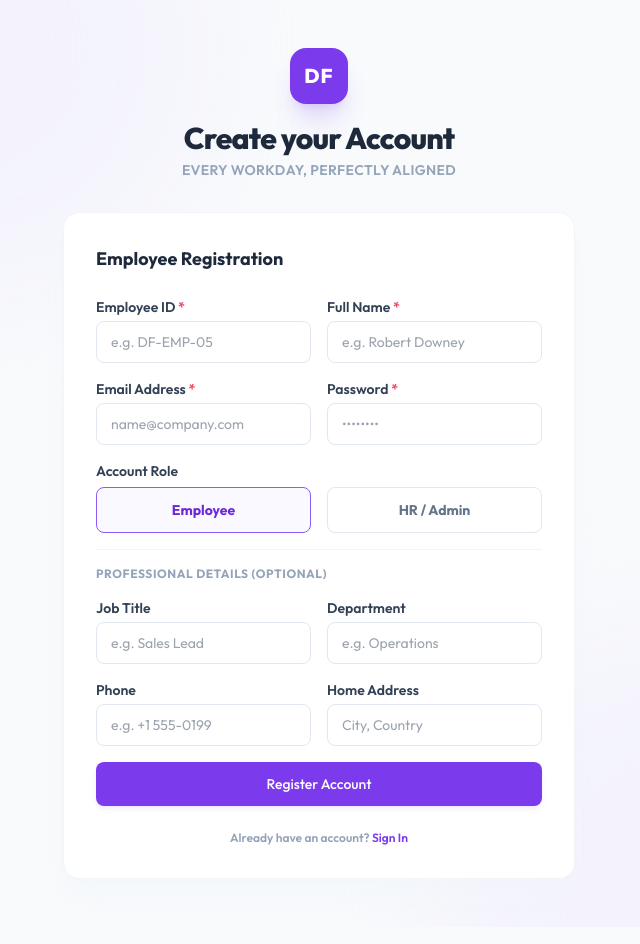
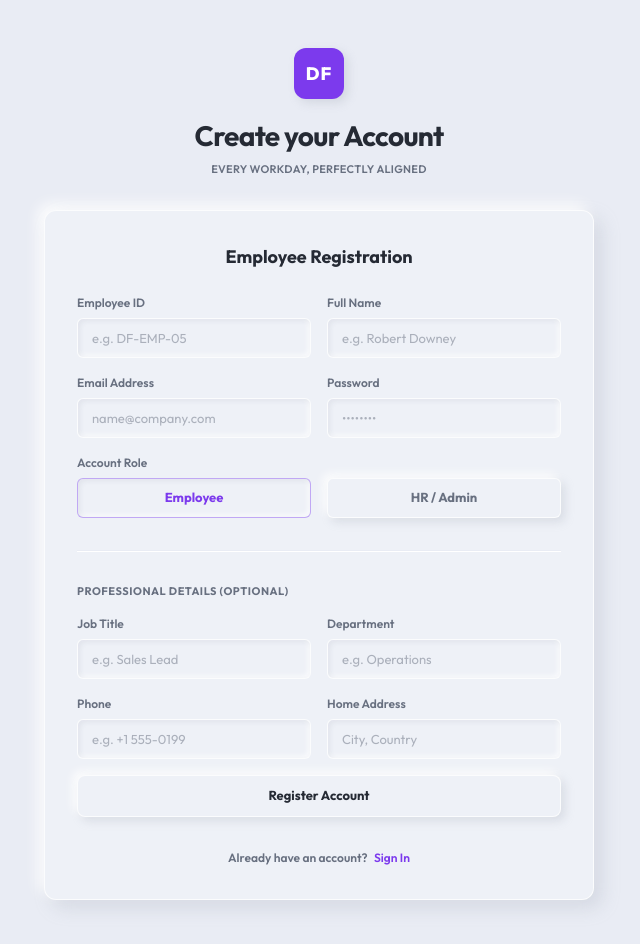
Before and after one commit to Bhanutejanallamothu/ODOO-X-NMIT, a React (Vite) app in the folder frontend/: page /signup in a window 1280 px wide. Shown: the top 944 px of the page, without its empty margins (321-961 px from the left). Built offline with nearby package versions, Linux system fonts and the light colour scheme.

Commit message:
Ui update

```diff
--- a/frontend/src/pages/SignInPage.jsx
+++ b/frontend/src/pages/SignInPage.jsx
@@ -1,9 +1,6 @@
 import React, { useState } from 'react';
 import { Link, useNavigate } from 'react-router-dom';
 import { useAuth } from '../context/AuthContext';
-import Input from '../components/common/Input';
-import Button from '../components/common/Button';
-import { Lock, Mail } from 'lucide-react';
 
 const SignInPage = () => {
   const { login } = useAuth();
@@ -53,70 +50,71 @@ const SignInPage = () => {
   };
 
   return (
-    <div className="min-h-screen flex items-center justify-center bg-slate-50 px-4 py-12 relative overflow-hidden">
-      {/* Background shapes */}
-      <div className="absolute top-[-20%] left-[-10%] w-[50%] h-[50%] rounded-full bg-brand-100/40 filter blur-3xl" />
-      <div className="absolute bottom-[-20%] right-[-10%] w-[50%] h-[50%] rounded-full bg-brand-100/40 filter blur-3xl" />
-
-      <div className="w-full max-w-md z-10">
+    <div className="min-h-screen flex items-center justify-center bg-[#E9ECF4] px-4 py-12 font-sans">
+      <div className="w-full max-w-[420px] z-10">
         {/* Branding header */}
         <div className="text-center mb-8">
-          <div className="inline-flex bg-brand-600 p-3.5 rounded-2xl text-white shadow-xl shadow-brand-500/20 mb-4">
-            <span className="font-extrabold text-xl tracking-wider">DF</span>
+          <div className="inline-flex bg-[#7C3AED] p-3 rounded-xl text-white shadow-[4px_4px_10px_rgba(163,169,183,0.3)] mb-4">
+            <span className="font-extrabold text-[18px] tracking-wider">DF</span>
           </div>
-          <h2 className="text-3xl font-extrabold text-slate-800 tracking-tight">Welcome to Dayflow</h2>
-          <p className="text-sm text-slate-400 font-semibold tracking-wide uppercase mt-1">Every workday, perfectly aligned</p>
+          <h2 className="text-[28px] font-bold text-[#252A34] tracking-tight">Welcome to Dayflow</h2>
+          <p className="text-[11px] text-[#687080] font-semibold tracking-wide uppercase mt-1">Every workday, perfectly aligned</p>
         </div>
 
         {/* Auth Card */}
-        <div className="bg-white p-8 rounded-2xl border border-slate-100 shadow-xl shadow-slate-100/40">
-          <h3 className="text-lg font-bold text-slate-800 mb-6">Sign In</h3>
+        <div className="bg-[#EEF1F7] p-8 rounded-xl border border-[rgba(255,255,255,0.8)] shadow-[8px_8px_18px_rgba(163,169,183,0.28),-6px_-6px_14px_rgba(255,255,255,0.9)]">
+          <h3 className="text-[18px] font-bold text-[#252A34] mb-6 text-center">Sign In</h3>
 
           {generalError && (
-            <div className="mb-6 p-4 rounded-xl bg-rose-50 border border-rose-100 text-xs font-semibold text-rose-600 leading-relaxed">
+            <div className="mb-6 p-4 rounded-xl bg-[#EEF1F7] shadow-[inset_2px_2px_5px_rgba(163,169,183,0.18),inset_-2px_-2px_5px_rgba(255,255,255,0.75)] border border-[rgba(255,255,255,0.8)] text-[12px] font-semibold text-rose-600 leading-relaxed text-center">
               {generalError}
             </div>
           )}
 
-          <form onSubmit={handleSubmit} className="space-y-4">
-            <Input
-              label="Email Address"
+          <form onSubmit={handleSubmit} className="space-y-5">
+            <div className="flex flex-col space-y-1.5 w-full">
+              <label htmlFor="email" className="text-[12px] font-semibold text-[#687080]">Email Address</label>
+              <input
+                id="email"
                 name="email"
                 type="email"
                 placeholder="name@company.com"
                 value={formData.email}
                 onChange={handleChange}
-              error={errors.email}
                 required
+                className="w-full h-[40px] px-3.5 bg-[#EEF1F7] rounded-md border border-[rgba(255,255,255,0.8)] shadow-[inset_2px_2px_5px_rgba(163,169,183,0.18),inset_-2px_-2px_5px_rgba(255,255,255,0.75)] text-[13px] text-[#252A34] focus:outline-none focus:border-[#7C3AED]/40 focus:ring-1 focus:ring-[#7C3AED]/30 transition-all placeholder:text-[#687080]/50"
               />
+              {errors.email && <span className="text-[11px] text-rose-500 font-medium">{errors.email}</span>}
+            </div>
 
-            <div className="relative">
-              <Input
-                label="Password"
+            <div className="flex flex-col space-y-1.5 w-full">
+              <label htmlFor="password" className="text-[12px] font-semibold text-[#687080]">Password</label>
+              <input
+                id="password"
                 name="password"
                 type="password"
                 placeholder="••••••••"
                 value={formData.password}
                 onChange={handleChange}
-                error={errors.password}
                 required
+                className="w-full h-[40px] px-3.5 bg-[#EEF1F7] rounded-md border border-[rgba(255,255,255,0.8)] shadow-[inset_2px_2px_5px_rgba(163,169,183,0.18),inset_-2px_-2px_5px_rgba(255,255,255,0.75)] text-[13px] text-[#252A34] focus:outline-none focus:border-[#7C3AED]/40 focus:ring-1 focus:ring-[#7C3AED]/30 transition-all placeholder:text-[#687080]/50"
               />
+              {errors.password && <span className="text-[11px] text-rose-500 font-medium">{errors.password}</span>}
             </div>
 
-            <Button
+            <button
               type="submit"
-              variant="primary"
-              loading={loading}
-              className="w-full py-3 mt-2"
+              disabled={loading}
+              className="w-full h-[42px] mt-2 bg-[#EEF1F7] text-[#252A34] font-bold text-[13px] rounded-lg border border-[rgba(255,255,255,0.8)] shadow-[4px_4px_10px_rgba(163,169,183,0.28),-4px_-4px_10px_rgba(255,255,255,0.9)] hover:text-[#7C3AED] hover:shadow-[2px_2px_5px_rgba(163,169,183,0.28),-2px_-2px_5px_rgba(255,255,255,0.9)] active:shadow-[inset_2px_2px_5px_rgba(163,169,183,0.18),inset_-2px_-2px_5px_rgba(255,255,255,0.75)] active:border-transparent transition-all flex items-center justify-center disabled:opacity-50"
             >
-              Sign In
-            </Button>
+              {loading ? 'Signing In...' : 'Sign In'}
+            </button>
           </form>
 
           {/* Nav option */}
-          <div className="mt-6 text-center text-xs font-semibold text-slate-400">
+          <div className="mt-8 text-center text-[12px] font-semibold text-[#687080]">
             Don't have an account?{' '}
-            <Link to="/signup" className="text-brand-600 hover:text-brand-700 transition-colors">
+            <Link to="/signup" className="text-[#7C3AED] hover:text-[#6D28D9] transition-colors ml-1">
               Request access / Register
             </Link>
           </div>
--- a/frontend/src/pages/SignUpPage.jsx
+++ b/frontend/src/pages/SignUpPage.jsx
@@ -1,8 +1,6 @@
 import React, { useState } from 'react';
 import { Link, useNavigate } from 'react-router-dom';
 import { useAuth } from '../context/AuthContext';
-import Input from '../components/common/Input';
-import Button from '../components/common/Button';
 
 const SignUpPage = () => {
   const { register } = useAuth();
@@ -79,184 +77,142 @@ const SignUpPage = () => {
     }
   };
 
+  const inputClasses = "w-full h-[40px] px-3.5 bg-[#EEF1F7] rounded-md border border-[rgba(255,255,255,0.8)] shadow-[inset_2px_2px_5px_rgba(163,169,183,0.18),inset_-2px_-2px_5px_rgba(255,255,255,0.75)] text-[13px] text-[#252A34] focus:outline-none focus:border-[#7C3AED]/40 focus:ring-1 focus:ring-[#7C3AED]/30 transition-all placeholder:text-[#687080]/50";
+  const labelClasses = "text-[12px] font-semibold text-[#687080]";
+
   return (
-    <div className="min-h-screen flex items-center justify-center bg-slate-50 px-4 py-12 relative overflow-hidden">
-      {/* Background decoration */}
-      <div className="absolute top-[-20%] left-[-10%] w-[50%] h-[50%] rounded-full bg-brand-100/40 filter blur-3xl" />
-      <div className="absolute bottom-[-20%] right-[-10%] w-[50%] h-[50%] rounded-full bg-brand-100/40 filter blur-3xl" />
-
-      <div className="w-full max-w-lg z-10">
+    <div className="min-h-screen flex items-center justify-center bg-[#E9ECF4] px-4 py-12 font-sans">
+      <div className="w-full max-w-[550px] z-10">
         {/* Logo header */}
         <div className="text-center mb-8">
-          <div className="inline-flex bg-brand-600 p-3.5 rounded-2xl text-white shadow-xl shadow-brand-500/20 mb-4">
-            <span className="font-extrabold text-xl tracking-wider">DF</span>
+          <div className="inline-flex bg-[#7C3AED] p-3 rounded-xl text-white shadow-[4px_4px_10px_rgba(163,169,183,0.3)] mb-4">
+            <span className="font-extrabold text-[18px] tracking-wider">DF</span>
           </div>
-          <h2 className="text-3xl font-extrabold text-slate-800 tracking-tight">Create your Account</h2>
-          <p className="text-sm text-slate-400 font-semibold tracking-wide uppercase mt-1">Every workday, perfectly aligned</p>
+          <h2 className="text-[28px] font-bold text-[#252A34] tracking-tight">Create your Account</h2>
+          <p className="text-[11px] text-[#687080] font-semibold tracking-wide uppercase mt-1">Every workday, perfectly aligned</p>
         </div>
 
         {/* Auth Card */}
-        <div className="bg-white p-8 rounded-2xl border border-slate-100 shadow-xl shadow-slate-100/40">
+        <div className="bg-[#EEF1F7] p-8 rounded-xl border border-[rgba(255,255,255,0.8)] shadow-[8px_8px_18px_rgba(163,169,183,0.28),-6px_-6px_14px_rgba(255,255,255,0.9)]">
 
           {successMessage ? (
             <div className="text-center py-6">
-              <div className="inline-flex items-center justify-center h-12 w-12 rounded-full bg-emerald-100 text-emerald-600 mb-4">
+              <div className="inline-flex items-center justify-center h-12 w-12 rounded-full bg-[#EEF1F7] border border-[rgba(255,255,255,0.8)] shadow-[inset_2px_2px_5px_rgba(163,169,183,0.18),inset_-2px_-2px_5px_rgba(255,255,255,0.75)] text-emerald-500 mb-4">
                 <svg className="h-6 w-6" fill="none" viewBox="0 0 24 24" stroke="currentColor">
                   <path strokeLinecap="round" strokeLinejoin="round" strokeWidth="2" d="M5 13l4 4L19 7" />
                 </svg>
               </div>
-              <h3 className="text-lg font-bold text-slate-800 mb-2">Check Your Email</h3>
-              <p className="text-sm text-slate-500 leading-relaxed mb-6">
+              <h3 className="text-[18px] font-bold text-[#252A34] mb-2">Check Your Email</h3>
+              <p className="text-[12px] text-[#687080] leading-relaxed mb-6">
                 {successMessage}
               </p>
               <div className="flex justify-center space-x-4">
                 <Link to="/signin">
-                  <Button variant="primary">Proceed to Login</Button>
+                  <button className="h-[42px] px-6 bg-[#EEF1F7] text-[#252A34] font-bold text-[13px] rounded-lg border border-[rgba(255,255,255,0.8)] shadow-[4px_4px_10px_rgba(163,169,183,0.28),-4px_-4px_10px_rgba(255,255,255,0.9)] hover:text-[#7C3AED] hover:shadow-[2px_2px_5px_rgba(163,169,183,0.28),-2px_-2px_5px_rgba(255,255,255,0.9)] active:shadow-[inset_2px_2px_5px_rgba(163,169,183,0.18),inset_-2px_-2px_5px_rgba(255,255,255,0.75)] active:border-transparent transition-all flex items-center justify-center">
+                    Proceed to Login
+                  </button>
                 </Link>
               </div>
             </div>
           ) : (
             <>
-              <h3 className="text-lg font-bold text-slate-800 mb-6">Employee Registration</h3>
+              <h3 className="text-[18px] font-bold text-[#252A34] mb-6 text-center">Employee Registration</h3>
 
               {generalError && (
-                <div className="mb-6 p-4 rounded-xl bg-rose-50 border border-rose-100 text-xs font-semibold text-rose-600">
+                <div className="mb-6 p-4 rounded-xl bg-[#EEF1F7] border border-[rgba(255,255,255,0.8)] shadow-[inset_2px_2px_5px_rgba(163,169,183,0.18),inset_-2px_-2px_5px_rgba(255,255,255,0.75)] text-[12px] font-semibold text-rose-600 text-center">
                   {generalError}
                 </div>
               )}
 
               <form onSubmit={handleSubmit} className="space-y-4">
                 <div className="grid grid-cols-1 md:grid-cols-2 gap-4">
-                  <Input
-                    label="Employee ID"
-                    name="employeeId"
-                    placeholder="e.g. DF-EMP-05"
-                    value={formData.employeeId}
-                    onChange={handleChange}
-                    error={errors.employeeId}
-                    required
-                  />
-                  <Input
-                    label="Full Name"
-                    name="name"
-                    placeholder="e.g. Robert Downey"
-                    value={formData.name}
-                    onChange={handleChange}
-                    error={errors.name}
-                    required
-                  />
+                  <div className="flex flex-col space-y-1.5 w-full">
+                    <label htmlFor="employeeId" className={labelClasses}>Employee ID</label>
+                    <input id="employeeId" name="employeeId" placeholder="e.g. DF-EMP-05" value={formData.employeeId} onChange={handleChange} required className={inputClasses} />
+                    {errors.employeeId && <span className="text-[11px] text-rose-500 font-medium">{errors.employeeId}</span>}
+                  </div>
+                  <div className="flex flex-col space-y-1.5 w-full">
+                    <label htmlFor="name" className={labelClasses}>Full Name</label>
+                    <input id="name" name="name" placeholder="e.g. Robert Downey" value={formData.name} onChange={handleChange} required className={inputClasses} />
+                    {errors.name && <span className="text-[11px] text-rose-500 font-medium">{errors.name}</span>}
+                  </div>
                 </div>
 
                 <div className="grid grid-cols-1 md:grid-cols-2 gap-4">
-                  <Input
-                    label="Email Address"
-                    name="email"
-                    type="email"
-                    placeholder="name@company.com"
-                    value={formData.email}
-                    onChange={handleChange}
-                    error={errors.email}
-                    required
-                  />
-                  <Input
-                    label="Password"
-                    name="password"
-                    type="password"
-                    placeholder="••••••••"
-                    value={formData.password}
-                    onChange={handleChange}
-                    error={errors.password}
-                    required
-                  />
+                  <div className="flex flex-col space-y-1.5 w-full">
+                    <label htmlFor="email" className={labelClasses}>Email Address</label>
+                    <input id="email" name="email" type="email" placeholder="name@company.com" value={formData.email} onChange={handleChange} required className={inputClasses} />
+                    {errors.email && <span className="text-[11px] text-rose-500 font-medium">{errors.email}</span>}
+                  </div>
+                  <div className="flex flex-col space-y-1.5 w-full">
+                    <label htmlFor="password" className={labelClasses}>Password</label>
+                    <input id="password" name="password" type="password" placeholder="••••••••" value={formData.password} onChange={handleChange} required className={inputClasses} />
+                    {errors.password && <span className="text-[11px] text-rose-500 font-medium">{errors.password}</span>}
+                  </div>
                 </div>
 
-                <div className="flex flex-col space-y-1.5">
-                  <label className="text-sm font-semibold text-slate-700">Account Role</label>
+                <div className="flex flex-col space-y-1.5 mt-2">
+                  <label className={labelClasses}>Account Role</label>
                   <div className="grid grid-cols-2 gap-4">
-                    <label className={`flex items-center justify-center p-3 rounded-lg border text-sm font-bold cursor-pointer transition-all ${
+                    <label className={`flex items-center justify-center h-[40px] rounded-md border text-[13px] font-bold cursor-pointer transition-all ${
                       formData.role === 'employee'
-                        ? 'border-brand-500 bg-brand-50/50 text-brand-700'
-                        : 'border-slate-200 text-slate-500 hover:bg-slate-50'
+                        ? 'border-[#7C3AED]/40 bg-[#EEF1F7] text-[#7C3AED] shadow-[inset_2px_2px_5px_rgba(163,169,183,0.18),inset_-2px_-2px_5px_rgba(255,255,255,0.75)]'
+                        : 'border-[rgba(255,255,255,0.8)] bg-[#EEF1F7] text-[#687080] shadow-[4px_4px_10px_rgba(163,169,183,0.28),-4px_-4px_10px_rgba(255,255,255,0.9)] hover:text-[#252A34]'
                     }`}>
-                      <input
-                        type="radio"
-                        name="role"
-                        value="employee"
-                        checked={formData.role === 'employee'}
-                        onChange={handleChange}
-                        className="sr-only"
-                      />
+                      <input type="radio" name="role" value="employee" checked={formData.role === 'employee'} onChange={handleChange} className="sr-only" />
                       Employee
                     </label>
-                    <label className={`flex items-center justify-center p-3 rounded-lg border text-sm font-bold cursor-pointer transition-all ${
+                    <label className={`flex items-center justify-center h-[40px] rounded-md border text-[13px] font-bold cursor-pointer transition-all ${
                       formData.role === 'admin'
-                        ? 'border-brand-500 bg-brand-50/50 text-brand-700'
-                        : 'border-slate-200 text-slate-500 hover:bg-slate-50'
+                        ? 'border-[#7C3AED]/40 bg-[#EEF1F7] text-[#7C3AED] shadow-[inset_2px_2px_5px_rgba(163,169,183,0.18),inset_-2px_-2px_5px_rgba(255,255,255,0.75)]'
+                        : 'border-[rgba(255,255,255,0.8)] bg-[#EEF1F7] text-[#687080] shadow-[4px_4px_10px_rgba(163,169,183,0.28),-4px_-4px_10px_rgba(255,255,255,0.9)] hover:text-[#252A34]'
                     }`}>
-                      <input
-                        type="radio"
-                        name="role"
-                        value="admin"
-                        checked={formData.role === 'admin'}
-                        onChange={handleChange}
-                        className="sr-only"
-                      />
+                      <input type="radio" name="role" value="admin" checked={formData.role === 'admin'} onChange={handleChange} className="sr-only" />
                       HR / Admin
                     </label>
                   </div>
                 </div>
 
-                <hr className="border-slate-100 my-4" />
-                <p className="text-xs font-bold text-slate-400 uppercase tracking-wider mb-2">Professional Details (Optional)</p>
+                <div className="py-2">
+                  <div className="h-px bg-[#E9ECF4] shadow-[0px_1px_0px_rgba(255,255,255,1)] w-full my-2"></div>
+                </div>
+                <p className="text-[11px] font-bold text-[#687080] uppercase tracking-wider mb-2">Professional Details (Optional)</p>
 
                 <div className="grid grid-cols-1 md:grid-cols-2 gap-4">
-                  <Input
-                    label="Job Title"
-                    name="jobTitle"
-                    placeholder="e.g. Sales Lead"
-                    value={formData.jobTitle}
-                    onChange={handleChange}
-                  />
-                  <Input
-                    label="Department"
-                    name="department"
-                    placeholder="e.g. Operations"
-                    value={formData.department}
-                    onChange={handleChange}
-                  />
+                  <div className="flex flex-col space-y-1.5 w-full">
+                    <label htmlFor="jobTitle" className={labelClasses}>Job Title</label>
+                    <input id="jobTitle" name="jobTitle" placeholder="e.g. Sales Lead" value={formData.jobTitle} onChange={handleChange} className={inputClasses} />
+                  </div>
+                  <div className="flex flex-col space-y-1.5 w-full">
+                    <label htmlFor="department" className={labelClasses}>Department</label>
+                    <input id="department" name="department" placeholder="e.g. Operations" value={formData.department} onChange={handleChange} className={inputClasses} />
+                  </div>
                 </div>
 
                 <div className="grid grid-cols-1 md:grid-cols-2 gap-4">
-                  <Input
-                    label="Phone"
-                    name="phone"
-                    placeholder="e.g. +1 555-0199"
-                    value={formData.phone}
-                    onChange={handleChange}
-                  />
-                  <Input
-                    label="Home Address"
-                    name="address"
-                    placeholder="City, Country"
-                    value={formData.address}
-                    onChange={handleChange}
-                  />
+                  <div className="flex flex-col space-y-1.5 w-full">
+                    <label htmlFor="phone" className={labelClasses}>Phone</label>
+                    <input id="phone" name="phone" placeholder="e.g. +1 555-0199" value={formData.phone} onChange={handleChange} className={inputClasses} />
+                  </div>
+                  <div className="flex flex-col space-y-1.5 w-full">
+                    <label htmlFor="address" className={labelClasses}>Home Address</label>
+                    <input id="address" name="address" placeholder="City, Country" value={formData.address} onChange={handleChange} className={inputClasses} />
+                  </div>
                 </div>
 
-                <Button
+                <button
                   type="submit"
-                  variant="primary"
-                  loading={loading}
-                  className="w-full py-3 mt-4"
+                  disabled={loading}
+                  className="w-full h-[42px] mt-6 bg-[#EEF1F7] text-[#252A34] font-bold text-[13px] rounded-lg border border-[rgba(255,255,255,0.8)] shadow-[4px_4px_10px_rgba(163,169,183,0.28),-4px_-4px_10px_rgba(255,255,255,0.9)] hover:text-[#7C3AED] hover:shadow-[2px_2px_5px_rgba(163,169,183,0.28),-2px_-2px_5px_rgba(255,255,255,0.9)] active:shadow-[inset_2px_2px_5px_rgba(163,169,183,0.18),inset_-2px_-2px_5px_rgba(255,255,255,0.75)] active:border-transparent transition-all flex items-center justify-center disabled:opacity-50"
                 >
-                  Register Account
-                </Button>
+                  {loading ? 'Registering...' : 'Register Account'}
+                </button>
               </form>
 
               {/* Login redirection option */}
-              <div className="mt-6 text-center text-xs font-semibold text-slate-400">
+              <div className="mt-8 text-center text-[12px] font-semibold text-[#687080]">
                 Already have an account?{' '}
-                <Link to="/signin" className="text-brand-600 hover:text-brand-700 transition-colors">
+                <Link to="/signin" className="text-[#7C3AED] hover:text-[#6D28D9] transition-colors ml-1">
                   Sign In
                 </Link>
               </div>
```
Lines whose indentation alone changed are shown as unchanged.
